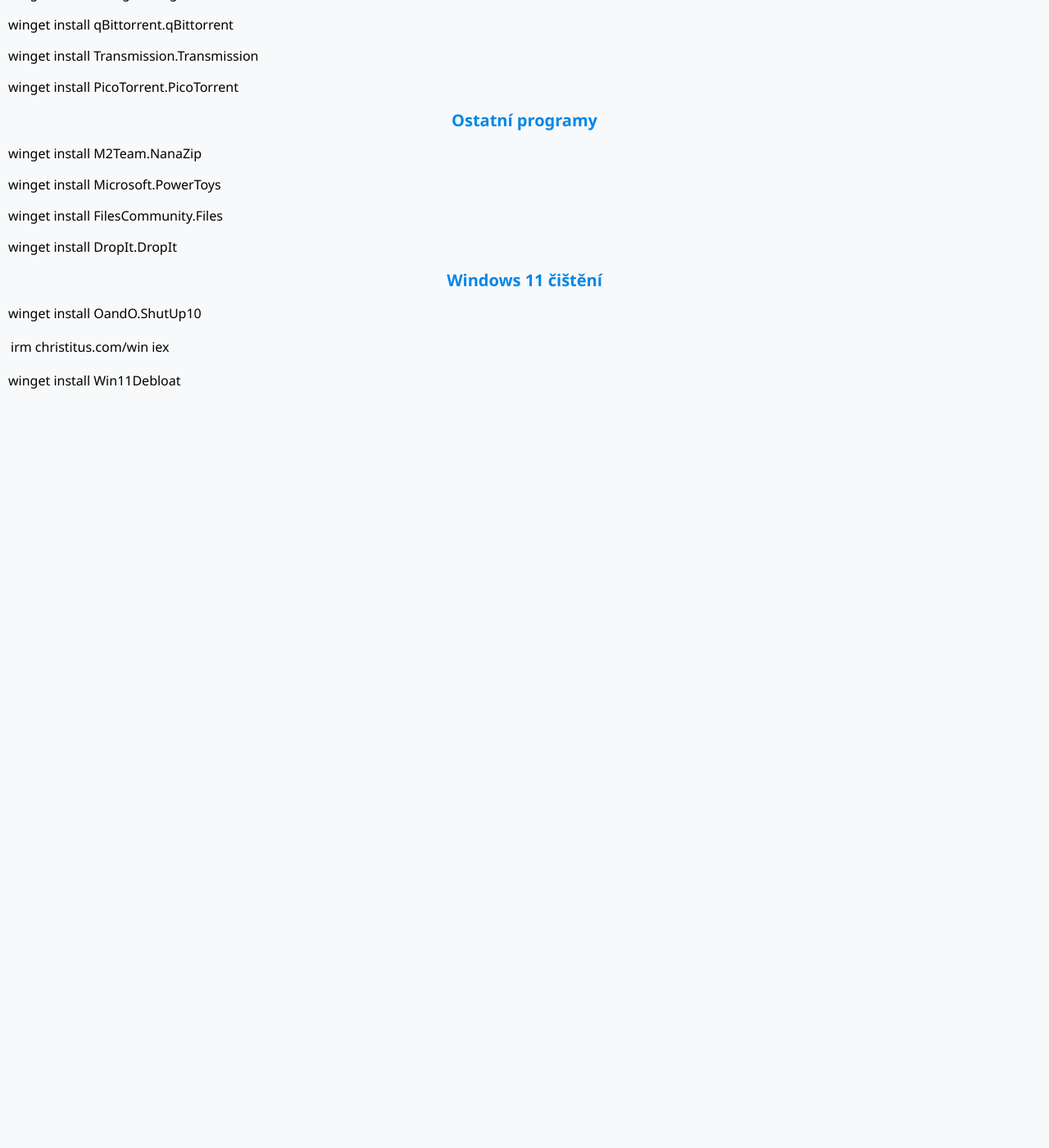
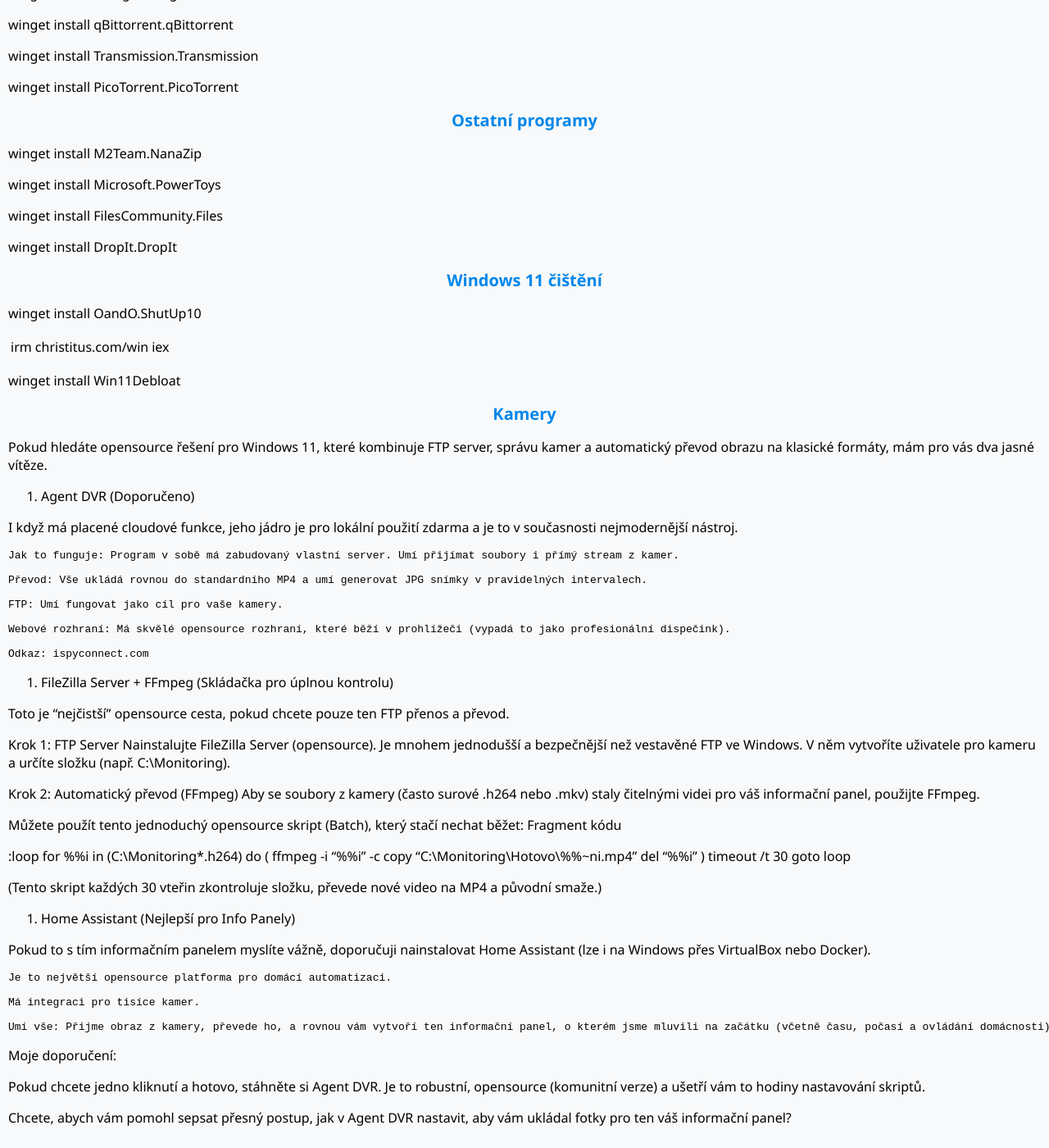
Before and after one commit to bedjan/bedjan.github.io, a Jekyll site: the page built from tv.md, in a window 1280 px wide and 1400 px high, scrolled down 168 px. Shown: the whole window at 82% size. Built offline with Jekyll 4.4.1, drawn with Linux system fonts in a browser that asks for light colours; our own code applies the rules of GitHub Pages for plain Markdown files; before the commit the page ends 900 px from its top, so only the background shows below that.

Commit message:
Update tv.md

```diff
--- a/tv.md
+++ b/tv.md
@@ -30,3 +30,56 @@
 irm christitus.com/win | iex
 
 winget install Win11Debloat
+
+# Kamery
+
+Pokud hledáte opensource řešení pro Windows 11, které kombinuje FTP server, správu kamer a automatický převod obrazu na klasické formáty, mám pro vás dva jasné vítěze.
+1. Agent DVR (Doporučeno)
+
+I když má placené cloudové funkce, jeho jádro je pro lokální použití zdarma a je to v současnosti nejmodernější nástroj.
+
+    Jak to funguje: Program v sobě má zabudovaný vlastní server. Umí přijímat soubory i přímý stream z kamer.
+
+    Převod: Vše ukládá rovnou do standardního MP4 a umí generovat JPG snímky v pravidelných intervalech.
+
+    FTP: Umí fungovat jako cíl pro vaše kamery.
+
+    Webové rozhraní: Má skvělé opensource rozhraní, které běží v prohlížeči (vypadá to jako profesionální dispečink).
+
+    Odkaz: ispyconnect.com
+
+2. FileZilla Server + FFmpeg (Skládačka pro úplnou kontrolu)
+
+Toto je "nejčistší" opensource cesta, pokud chcete pouze ten FTP přenos a převod.
+
+Krok 1: FTP Server Nainstalujte FileZilla Server (opensource). Je mnohem jednodušší a bezpečnější než vestavěné FTP ve Windows. V něm vytvoříte uživatele pro kameru a určíte složku (např. C:\Monitoring).
+
+Krok 2: Automatický převod (FFmpeg) Aby se soubory z kamery (často surové .h264 nebo .mkv) staly čitelnými videi pro váš informační panel, použijte FFmpeg.
+
+Můžete použít tento jednoduchý opensource skript (Batch), který stačí nechat běžet:
+Fragment kódu
+
+:loop
+for %%i in (C:\Monitoring\*.h264) do (
+    ffmpeg -i "%%i" -c copy "C:\Monitoring\Hotovo\%%~ni.mp4"
+    del "%%i"
+)
+timeout /t 30
+goto loop
+
+(Tento skript každých 30 vteřin zkontroluje složku, převede nové video na MP4 a původní smaže.)
+3. Home Assistant (Nejlepší pro Info Panely)
+
+Pokud to s tím informačním panelem myslíte vážně, doporučuji nainstalovat Home Assistant (lze i na Windows přes VirtualBox nebo Docker).
+
+    Je to největší opensource platforma pro domácí automatizaci.
+
+    Má integraci pro tisíce kamer.
+
+    Umí vše: Přijme obraz z kamery, převede ho, a rovnou vám vytvoří ten informační panel, o kterém jsme mluvili na začátku (včetně času, počasí a ovládání domácnosti).
+
+Moje doporučení:
+
+Pokud chcete jedno kliknutí a hotovo, stáhněte si Agent DVR. Je to robustní, opensource (komunitní verze) a ušetří vám to hodiny nastavování skriptů.
+
+Chcete, abych vám pomohl sepsat přesný postup, jak v Agent DVR nastavit, aby vám ukládal fotky pro ten váš informační panel?
```
